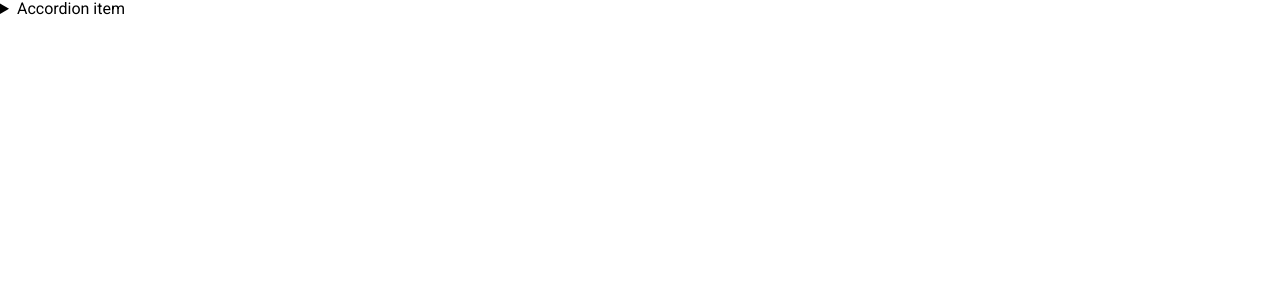
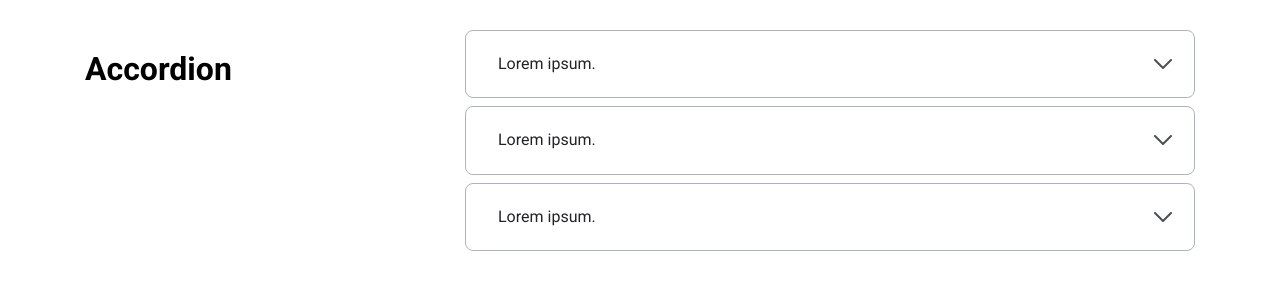
Before and after one commit to js-tasks-ru/htmlcss-20220519_aleksandr440, a website: page 03-lection1/02-accordion/index.html in a window 1280 px wide. Drawn offline with Linux system fonts and the light colour scheme.

Commit message:
complete dz3-03-lection-02-accordion

```diff
--- a/03-lection1/02-accordion/accordion.css
+++ b/03-lection1/02-accordion/accordion.css
@@ -1 +1,48 @@
 /* Стилизация аккордеона */
+.accordion {
+  width: 730px;
+}
+
+.accordion-item {
+  display: block;
+  border:1px solid var(--grey-3);
+  border-radius: 8px;
+  padding: 24px;
+  padding-left: 32px;
+
+  font-size: 16px;
+}
+
+.accordion-item:not(:last-child) {
+  margin-bottom: 8px;
+}
+
+.accordion__header::-webkit-details-marker {  /* нестандартный псевдоэлемент Google Chrome */
+    display: none;
+}
+
+.accordion-item__header {
+  display: flex;
+  justify-content: space-between;
+  cursor: pointer;
+}
+
+.accordion-item__title {
+  color:var(--black);
+}
+
+.accordion-item__arrow {
+  width: 16px;
+  height: 8px;
+
+  transition: transform .2s ease-in-out;
+}
+
+.accordion-item__descr {
+  color:var(--grey-4);
+  line-height: 24px;
+}
+
+.accordion-item[open] .accordion-item__arrow {
+  transform: rotate(-180deg);
+}
--- a/03-lection1/02-accordion/index.html
+++ b/03-lection1/02-accordion/index.html
@@ -4,15 +4,70 @@
     <head>
         <link rel="stylesheet" href="../../assets/css/main.css">
         <link rel="stylesheet" href="./accordion.css">
+        <style>
+          .accordion-wrapper__row {
+            display: -webkit-flex;
+            display: -ms-flex;
+            display: flex;
+
+            align-items: flex-start;
+            justify-content: space-between;
+
+            padding-top: 30px;
+          }
+        </style>
     </head>
     <body>
-        <details>
-            <summary>
-                Accordion item
-            </summary>
-            <p>
-                Hidden content
-            </p>
-        </details>
+        <section class="accordion-wrapper">
+          <div class="container">
+            <div class="accordion-wrapper__row">
+              <h1 class="accordion-wrapper__title">Accordion</h1>
+              <div class="accordion">
+                <details class="accordion-item">
+                  <summary class="accordion-item__header">
+                     <span class="accordion-item__title">Lorem ipsum.</span>
+                     <div class="accordion-item__arrow">
+                       <img src="../../assets/images/arrow.svg" alt="arrow">
+                     </div>
+                  </summary>
+                  <p class="accordion-item__descr">
+                    Lorem ipsum dolor sit amet, consectetur adipisicing elit.
+                    Necessitatibus cumque consequuntur eveniet odit impedit,
+                    voluptate in neque vitae dolor, incidunt illum. Illo et,
+                    alias sunt aspernatur accusamus animi molestias dolore!
+                  </p>
+                </details>
+                <details class="accordion-item">
+                  <summary class="accordion-item__header">
+                     <span class="accordion-item__title">Lorem ipsum.</span>
+                     <div class="accordion-item__arrow">
+                       <img src="../../assets/images/arrow.svg" alt="arrow">
+                     </div>
+                  </summary>
+                  <p class="accordion-item__descr">
+                    Lorem ipsum dolor sit amet, consectetur adipisicing elit.
+                    Necessitatibus cumque consequuntur eveniet odit impedit,
+                    voluptate in neque vitae dolor, incidunt illum. Illo et,
+                    alias sunt aspernatur accusamus animi molestias dolore!
+                  </p>
+                </details>
+                <details class="accordion-item">
+                  <summary class="accordion-item__header">
+                     <span class="accordion-item__title">Lorem ipsum.</span>
+                     <div class="accordion-item__arrow">
+                       <img src="../../assets/images/arrow.svg" alt="arrow">
+                     </div>
+                  </summary>
+                  <p class="accordion-item__descr">
+                    Lorem ipsum dolor sit amet, consectetur adipisicing elit.
+                    Necessitatibus cumque consequuntur eveniet odit impedit,
+                    voluptate in neque vitae dolor, incidunt illum. Illo et,
+                    alias sunt aspernatur accusamus animi molestias dolore!
+                  </p>
+                </details>
+              </div>
+            </div>
+          </div>
+        </section>
     </body>
 </html>
```
Also changed, not shown: assets/images/arrow.svg (added).
